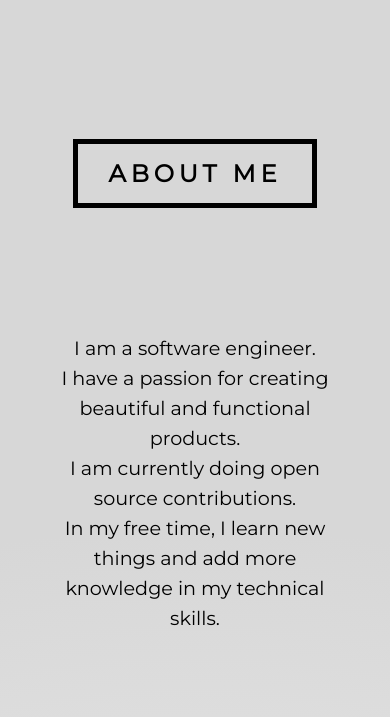
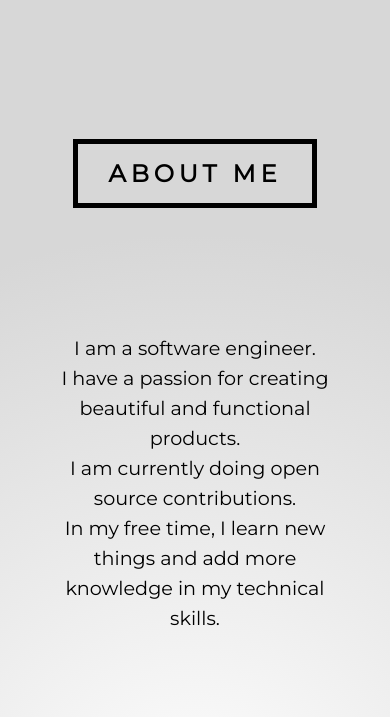
Before and after one commit to Faisalhs51/Portfolio, a plain HTML site: page index.html in a window 390 px wide. Shown: the part 847-1564 px from the top of the page. Drawn offline with Linux system fonts and the light colour scheme.

Commit message:
Update styles.css

```diff
--- a/styles.css
+++ b/styles.css
@@ -615,6 +615,7 @@ div strong {
   }
   .about-container {
     height: 200vh;
+    background: radial-gradient(circle, white 0%, #d7d7d7 70%);
   }
   .achievement-ul {
     margin: 0px 15px;
```
